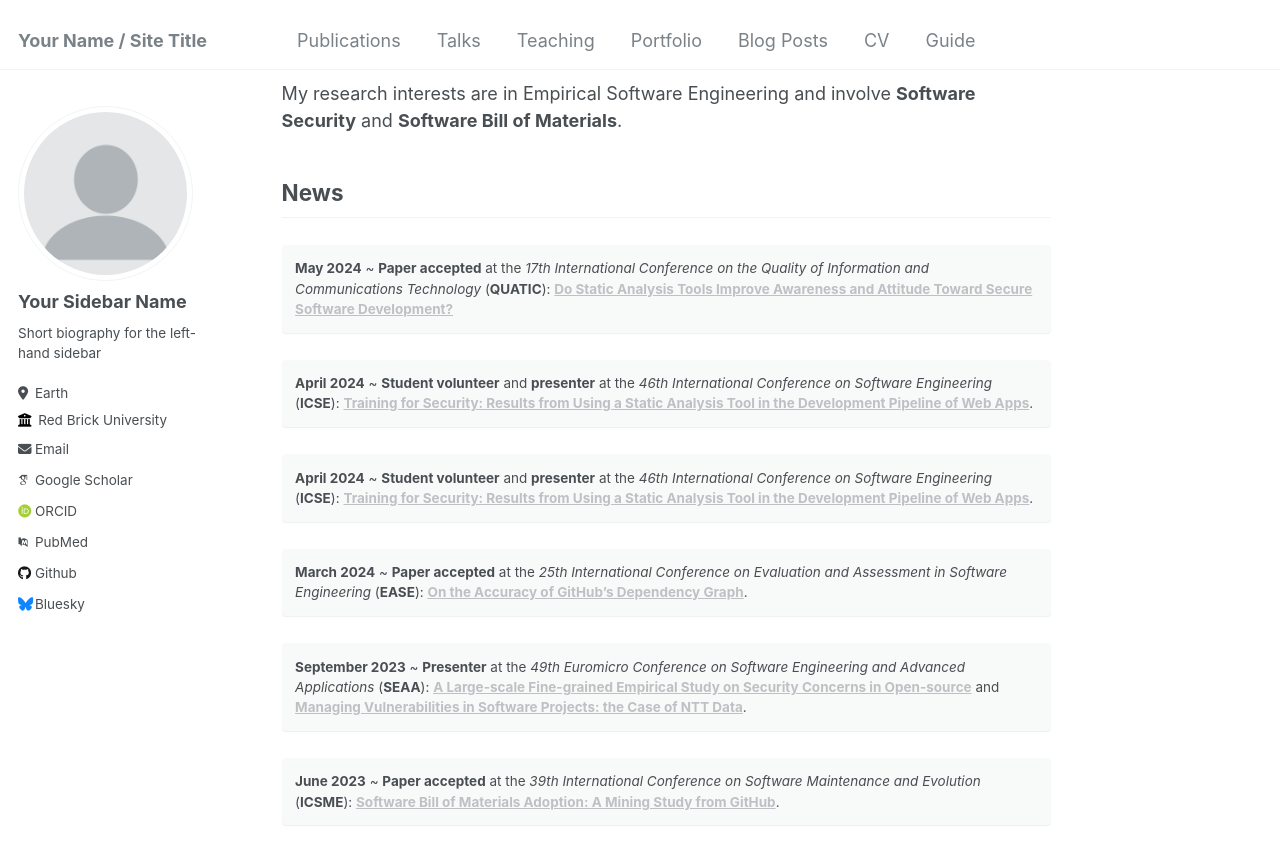
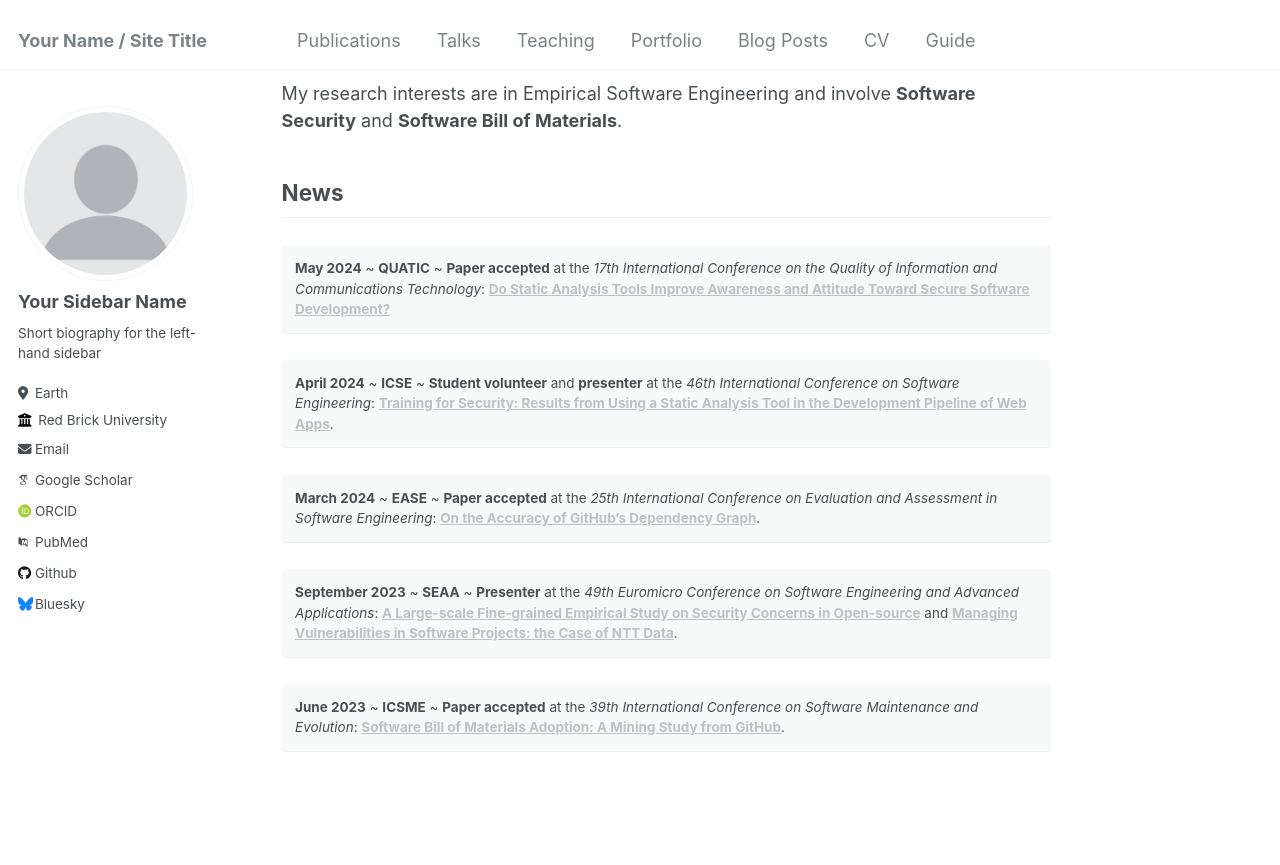
Before and after one commit to sabato-nocera/sabato-nocera.github.io, a Jekyll site: the page built from _pages/about.md, in a window 1280 px wide and 900 px high, scrolled down 200 px. Shown: the top 865 px of the window. Built offline with Jekyll 4.4.1, drawn with Linux system fonts in a browser that asks for light colours; some web fonts are replaced.

Commit message:
Update about.md

```diff
--- a/_pages/about.md
+++ b/_pages/about.md
@@ -13,20 +13,17 @@ My research interests are in Empirical Software Engineering and involve **Softwa
 
 ## News
 
-**May 2024** ~ **Paper accepted** at the _17th International Conference on the Quality of Information and Communications Technology_ (**QUATIC**): [**Do Static Analysis Tools Improve Awareness and Attitude Toward Secure Software Development?**]()
+**May 2024** ~ **QUATIC** ~ **Paper accepted** at the _17th International Conference on the Quality of Information and Communications Technology_: [**Do Static Analysis Tools Improve Awareness and Attitude Toward Secure Software Development?**]()
 {: .notice}
 
-**April 2024** ~ **Student volunteer** and **presenter** at the _46th International Conference on Software Engineering_ (**ICSE**): [**Training for Security: Results from Using a Static Analysis Tool in the Development Pipeline of Web Apps**](https://doi.org/10.1145/3639474.3640073).
+**April 2024** ~ **ICSE** ~ **Student volunteer** and **presenter** at the _46th International Conference on Software Engineering_: [**Training for Security: Results from Using a Static Analysis Tool in the Development Pipeline of Web Apps**](https://doi.org/10.1145/3639474.3640073).
 {: .notice}
 
-**April 2024** ~ **Student volunteer** and **presenter** at the _46th International Conference on Software Engineering_ (**ICSE**): [**Training for Security: Results from Using a Static Analysis Tool in the Development Pipeline of Web Apps**](https://doi.org/10.1145/3639474.3640073).
+**March 2024** ~ **EASE** ~ **Paper accepted** at the _25th International Conference on Evaluation and Assessment in Software Engineering_: [**On the Accuracy of GitHub's Dependency Graph**](https://doi.org/10.1145/3661167.3661175).
 {: .notice}
 
-**March 2024** ~ **Paper accepted** at the _25th International Conference on Evaluation and Assessment in Software Engineering_ (**EASE**): [**On the Accuracy of GitHub's Dependency Graph**](https://doi.org/10.1145/3661167.3661175).
+**September 2023** ~ **SEAA** ~ **Presenter** at the _49th Euromicro Conference on Software Engineering and Advanced Applications_: [**A Large-scale Fine-grained Empirical Study on Security Concerns in Open-source**](https://doi.org/10.1109/SEAA60479.2023.00069) and [**Managing Vulnerabilities in Software Projects: the Case of NTT Data**](https://doi.org/10.1109/SEAA60479.2023.00046).
 {: .notice}
 
-**September 2023** ~ **Presenter** at the _49th Euromicro Conference on Software Engineering and Advanced Applications_ (**SEAA**): [**A Large-scale Fine-grained Empirical Study on Security Concerns in Open-source**](https://doi.org/10.1109/SEAA60479.2023.00069) and [**Managing Vulnerabilities in Software Projects: the Case of NTT Data**](https://doi.org/10.1109/SEAA60479.2023.00046).
+**June 2023** ~ **ICSME** ~ **Paper accepted** at the _39th International Conference on Software Maintenance and Evolution_: [**Software Bill of Materials Adoption: A Mining Study from GitHub**](https://doi.org/10.1109/ICSME58846.2023.00016).
 {: .notice}
-
-**June 2023** ~ **Paper accepted** at the _39th International Conference on Software Maintenance and Evolution_ (**ICSME**): [**Software Bill of Materials Adoption: A Mining Study from GitHub**](https://doi.org/10.1109/ICSME58846.2023.00016).
-{: .notice}
```
